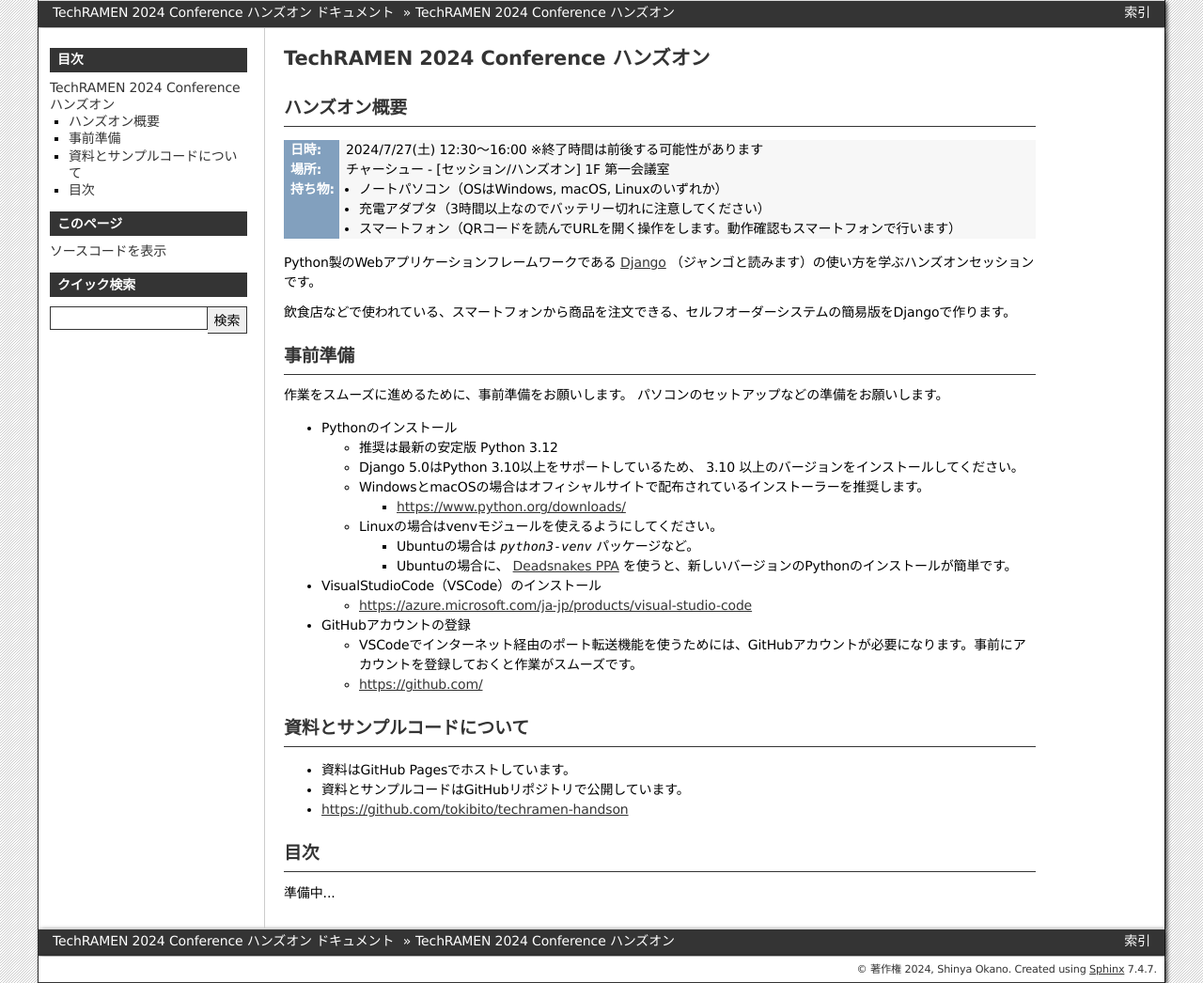
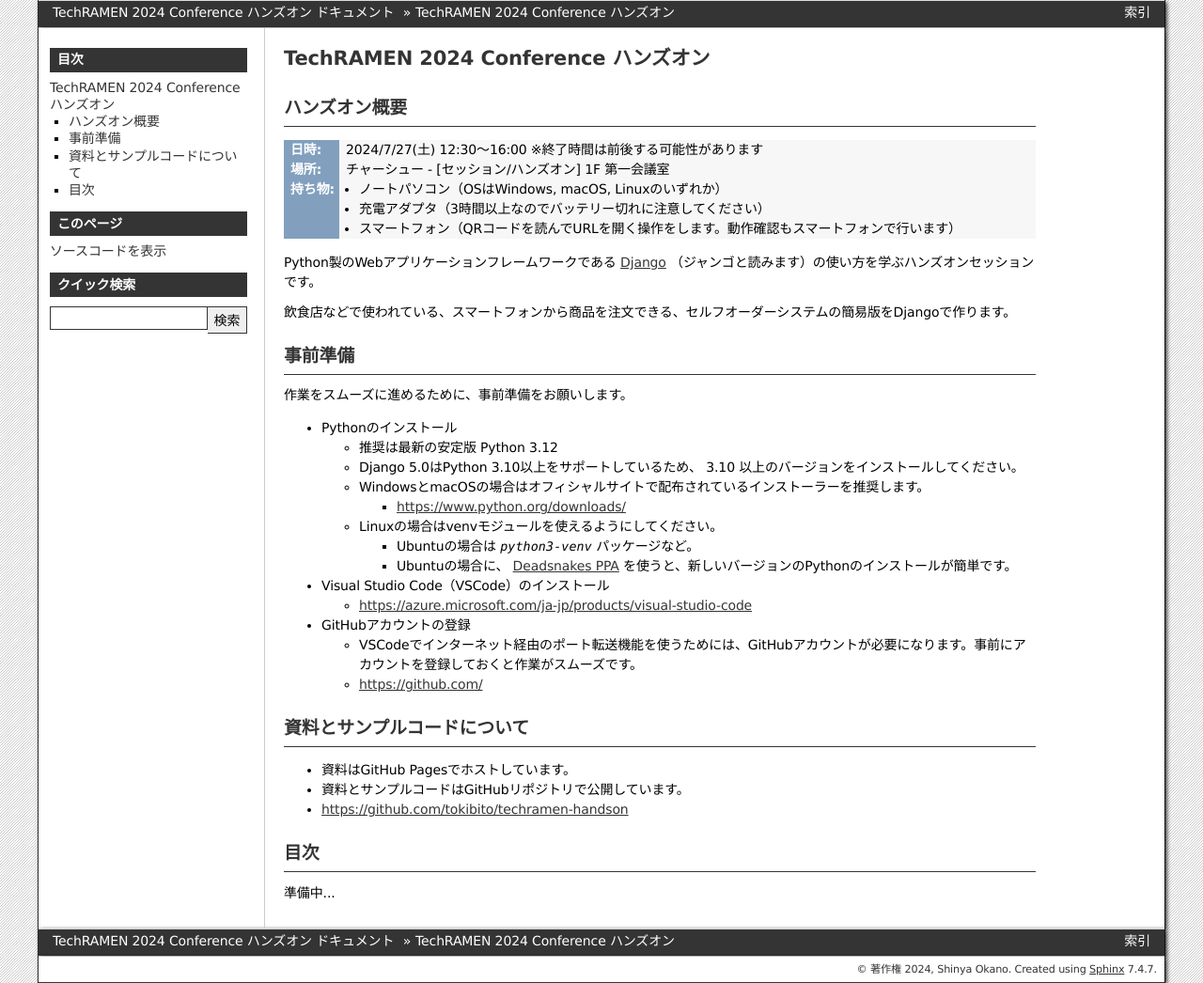
Before and after one commit to tokibito/techramen-handson, a Sphinx documentation site: the page built from docs/source/index.rst, in a window 1280 px wide. Shown: the whole page at 94% size. Built offline with Sphinx 7.4.7, drawn with Linux system fonts in a browser that asks for light colours.

Commit message:
文言修正

```diff
--- a/docs/source/index.rst
+++ b/docs/source/index.rst
@@ -11,9 +11,10 @@ TechRAMEN 2024 Conference ハンズオン
 
 :日時: 2024/7/27(土) 12:30～16:00 ※終了時間は前後する可能性があります
 :場所: チャーシュー - [セッション/ハンズオン] 1F 第一会議室
-:持ち物: * ノートパソコン（OSはWindows, macOS, Linuxのいずれか）
-         * 充電アダプタ（3時間以上なのでバッテリー切れに注意してください）
-         * スマートフォン（QRコードを読んでURLを開く操作をします。動作確認もスマートフォンで行います）
+:持ち物:
+    * ノートパソコン（OSはWindows, macOS, Linuxのいずれか）
+    * 充電アダプタ（3時間以上なのでバッテリー切れに注意してください）
+    * スマートフォン（QRコードを読んでURLを開く操作をします。動作確認もスマートフォンで行います）
 
 Python製のWebアプリケーションフレームワークである `Django <https://www.djangoproject.com/>`_ （ジャンゴと読みます）の使い方を学ぶハンズオンセッションです。
 
@@ -23,7 +24,6 @@ Python製のWebアプリケーションフレームワークである `Django <h
 ==================
 
 作業をスムーズに進めるために、事前準備をお願いします。
-パソコンのセットアップなどの準備をお願いします。
 
 * Pythonのインストール
 
@@ -38,7 +38,7 @@ Python製のWebアプリケーションフレームワークである `Django <h
     * Ubuntuの場合は `python3-venv` パッケージなど。
     * Ubuntuの場合に、 `Deadsnakes PPA <https://launchpad.net/~deadsnakes/+archive/ubuntu/ppa>`_ を使うと、新しいバージョンのPythonのインストールが簡単です。
 
-* VisualStudioCode（VSCode）のインストール
+* Visual Studio Code（VSCode）のインストール
 
   * https://azure.microsoft.com/ja-jp/products/visual-studio-code
 
```
